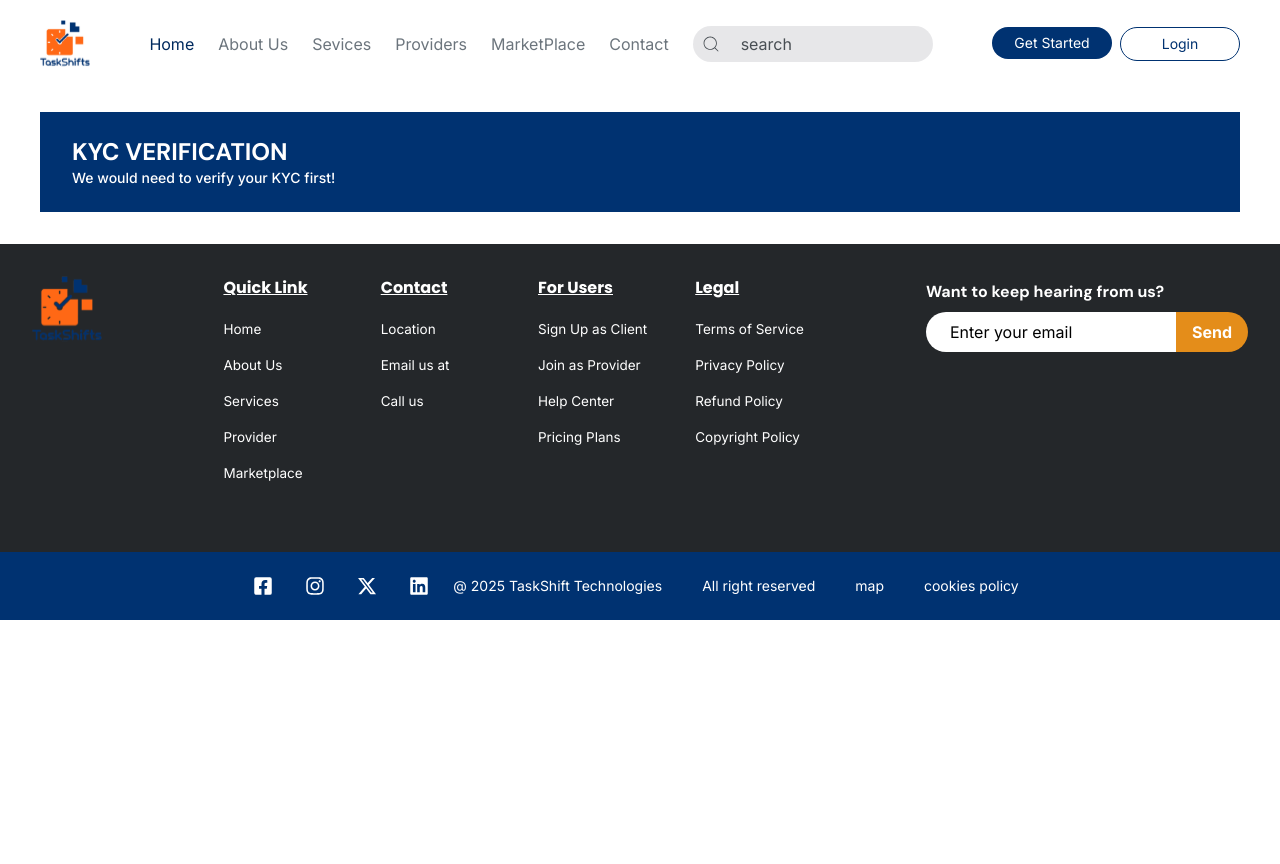
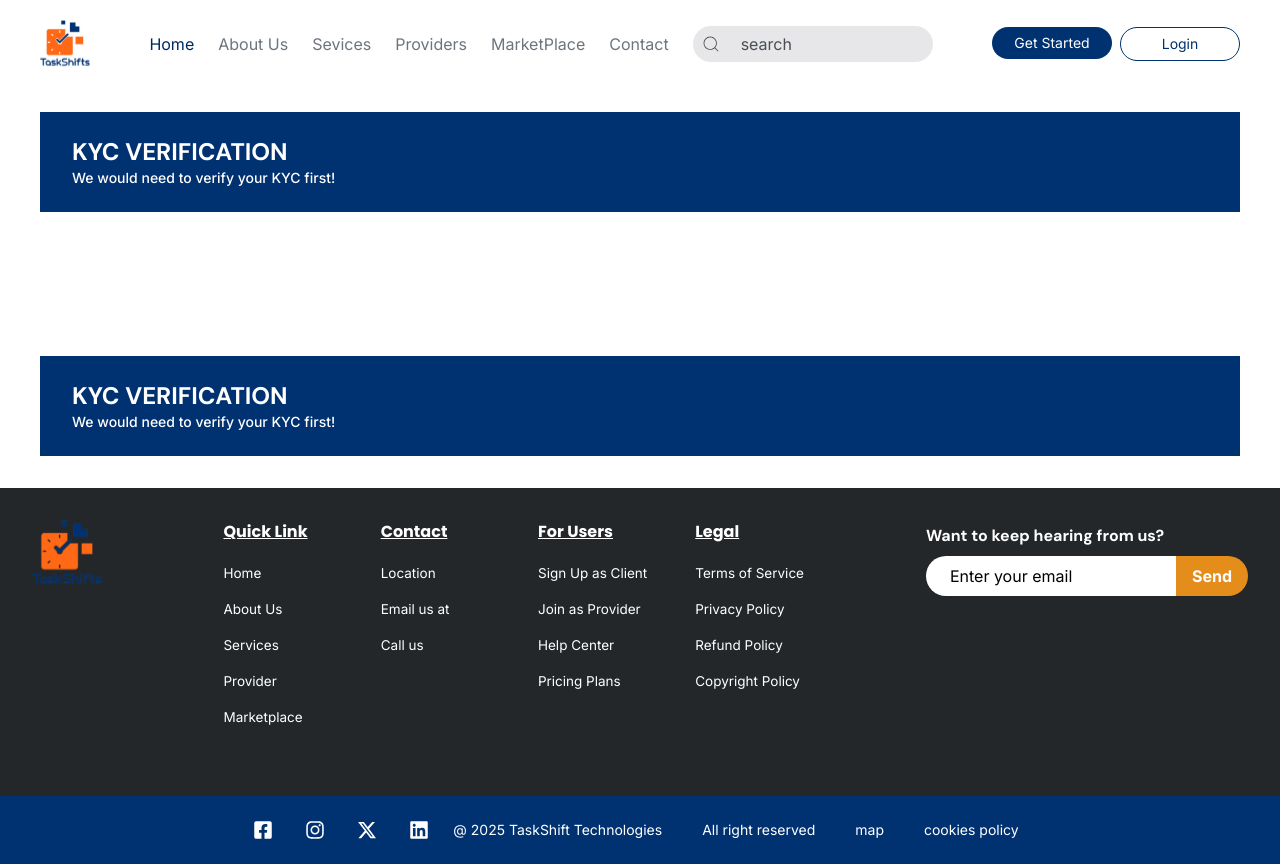
Before and after one commit to AsteriskRD/TaskShifts-Frontend, a Next.js app: page /pages-providers/kyc in a window 1280 px wide. Before the commit the page ends 800 px from the top, so only its background shows below. Built offline with nearby package versions, Linux system fonts and the light colour scheme.

Commit message:
second commit

```diff
--- /dev/null
+++ b/src/app/components/dashboard/BeforeKyc/KycStepper.jsx
@@ -0,0 +1,11 @@
+import React from 'react'
+
+const KycStepper = () => {
+  return (
+    <div>
+
+    </div>
+  )
+}
+
+export default KycStepper
--- /dev/null
+++ b/src/app/components/dashboard/BeforeKyc/Personalnfo.jsx
@@ -0,0 +1,27 @@
+import React from 'react'
+import CardKyc from '../CardKyc'
+import { DM_Sans, Inter } from 'next/font/google'
+
+
+
+const dm_sans = DM_Sans({
+    subsets: ['latin'],
+    weight: ['400', '500', '600', '700'],
+})
+const inter = Inter({
+    subsets: ['latin'],
+    weight: ['400', '500', '600', '700'],
+})
+
+
+const Personalnfo = () => {
+  return (
+    <div>
+      <div>
+        <CardKyc />
+      </div>
+    </div>
+  )
+}
+
+export default Personalnfo
--- /dev/null
+++ b/src/app/components/dashboard/CardKyc.jsx
@@ -0,0 +1,23 @@
+import React from 'react'
+import { DM_Sans, Inter } from 'next/font/google'
+
+
+const dm_sans = DM_Sans({
+    subsets: ['latin'],
+    weight: ['400', '500', '600', '700'],
+})
+const inter = Inter({
+    subsets: ['latin'],
+    weight: ['400', '500', '600', '700'],
+})
+const CardKyc = () => {
+  return (
+    <div className='pt-28 pb-8 px-8 sm:px-12 md:px-10'>
+      <div className={`bg-[#003271] py-6 px-8`}>
+        <h1 className={`  ${dm_sans.className} font-bold text-2xl text-white`}>KYC VERIFICATION</h1>
+        <p className='text-white text-sm font-medium  '>We would need to verify your KYC first!</p></div>
+    </div>
+  )
+}
+
+export default CardKyc
--- a/src/app/components/dashboard/DashboardHeader.jsx
+++ b/src/app/components/dashboard/DashboardHeader.jsx
@@ -8,7 +8,7 @@ import { MdOutlinePortrait } from "react-icons/md";
 
 const DashboardHeader = () => {
   return (
-    <div className="flex items-center gap-10 ">
+    <div className="flex items-center gap-8">
       <div>
         <div className="flex relative items-center gap-2">
           <input
@@ -48,11 +48,11 @@ const DashboardHeader = () => {
           2
         </div>
       </div>
-      <div className="border-x- border-y-12 border-[#77797D] border-2"></div>
+      <div className="border-x border-y-18 border-[#77797D] border-2"></div>
       <div className="flex items-center gap-10">
         <div>
-          <h1>
-            Hello, <span>Mercy Smith</span>
+          <h1 className="text-sm text-[#464255] font-medium">
+            Hello, <span className="font-bold">Mercy S</span>
           </h1>
         </div>
         <div className="bg-[#003271] rounded-full w-12 flex flex-col pl-2.5 justify-center aspect-square text-center">
--- a/src/app/components/dashboard/sidebarCont/SideBarMain.jsx
+++ b/src/app/components/dashboard/sidebarCont/SideBarMain.jsx
@@ -9,8 +9,7 @@ import { MdGeneratingTokens } from "react-icons/md";
 import { MdOutlineMessage } from "react-icons/md";
 import { MdOutlineRateReview } from "react-icons/md";
 
-
-import logo from "../../../images/logo.svg"
+import logo from "../../../images/logo.svg";
 import Image from "next/image";
 import Link from "next/link";
 import SideBarNav from "./SideBarNav";
@@ -18,7 +17,7 @@ import SideBarNav from "./SideBarNav";
 const navLinks = [
   {
     id: 1,
-    icons: <TbDashboardOff  size={20}/>,
+    icons: <TbDashboardOff size={20} />,
     name: "Dashboard",
     link: "/providers",
   },
@@ -36,19 +35,19 @@ const navLinks = [
   },
   {
     id: 4,
-    icons: <IoMdTime size={20}/>,
+    icons: <IoMdTime size={20} />,
     name: "History",
     link: "/providers/history",
   },
   {
     id: 5,
-    icons: <RiSecurePaymentLine size={20}/>,
+    icons: <RiSecurePaymentLine size={20} />,
     name: "Payment",
     link: "/providers/payment",
   },
   {
     id: 6,
-    icons: <BiMoneyWithdraw  size={20}/>,
+    icons: <BiMoneyWithdraw size={20} />,
     name: "Withdraw",
     link: "/providers/withdraw",
   },
@@ -66,23 +65,23 @@ const navLinks = [
   },
   {
     id: 9,
-    icons: <MdOutlineRateReview  size={20}/>,
+    icons: <MdOutlineRateReview size={20} />,
     name: "Reviews",
     link: "/providers/reviews",
   },
-
-
 ];
 const SideBarMain = () => {
   return (
     <div className="">
-      <div className="py-6 flex justify-center">
-        <Image width={80} src={logo} alt="logo" />
-      </div>
+      <Link href="/">
+        <div className="py-6 flex justify-center">
+          <Image width={80} src={logo} alt="logo" />
+        </div>
+      </Link>
       <div className="space-y-8">
         {navLinks.map((link) => (
           <div className="" key={link.id}>
-            <SideBarNav link={link}/>
+            <SideBarNav link={link} />
           </div>
         ))}
       </div>
--- a/src/app/layout.js
+++ b/src/app/layout.js
@@ -13,7 +13,7 @@ import { usePathname } from "next/navigation";
 export default function RootLayout({ children }) {
   const pathname = usePathname();
 
-  const HideHeaderFooter = pathname.startsWith("provider");
+  const HideHeaderFooter = pathname.startsWith("/providers");
 
 
   useEffect(() => {
--- a/src/app/pages-providers/kyc/page.jsx
+++ b/src/app/pages-providers/kyc/page.jsx
@@ -1,23 +1,32 @@
-import React from 'react'
-import { DM_Sans, Inter } from 'next/font/google'
-
+import React from "react";
+import { DM_Sans, Inter } from "next/font/google";
+import Personalnfo from "@/app/components/dashboard/BeforeKyc/Personalnfo";
+import KycStepper from "@/app/components/dashboard/BeforeKyc/KycStepper";
+import CardKyc from "@/app/components/dashboard/CardKyc";
 
 const dm_sans = DM_Sans({
-    subsets: ['latin'],
-    weight: ['400', '500', '600', '700'],
-})
+  subsets: ["latin"],
+  weight: ["400", "500", "600", "700"],
+});
 const inter = Inter({
-    subsets: ['latin'],
-    weight: ['400', '500', '600', '700'],
-})
+  subsets: ["latin"],
+  weight: ["400", "500", "600", "700"],
+});
 const page = () => {
   return (
-    <div className='pt-28 pb-8 px-8 sm:px-12 md:px-10'>
-      <div className={`bg-[#003271] py-6 px-8`}>
-        <h1 className={`  ${dm_sans.className} font-bold text-2xl text-white`}>KYC VERIFICATION</h1>
-        <p className='text-white text-sm font-medium  '>We would need to verify your KYC first!</p></div>
+    <div>
+      <div>
+        <CardKyc />
+      </div>
+      <div>
+        <KycStepper />
+        <div>
+          <Personalnfo />
+        </div>
+      </div>
+
     </div>
-  )
-}
+  );
+};
 
-export default page
+export default page;
```
